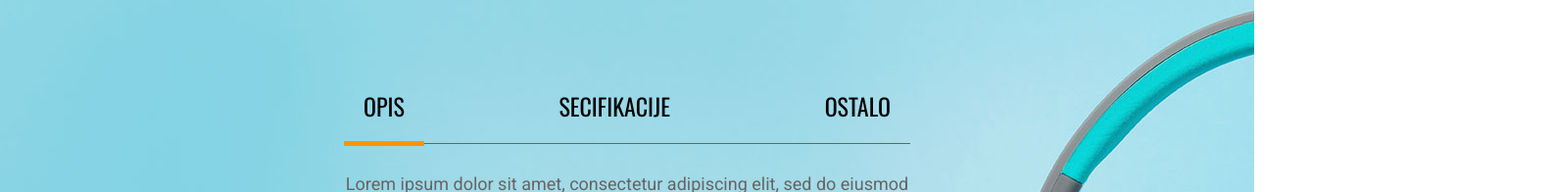
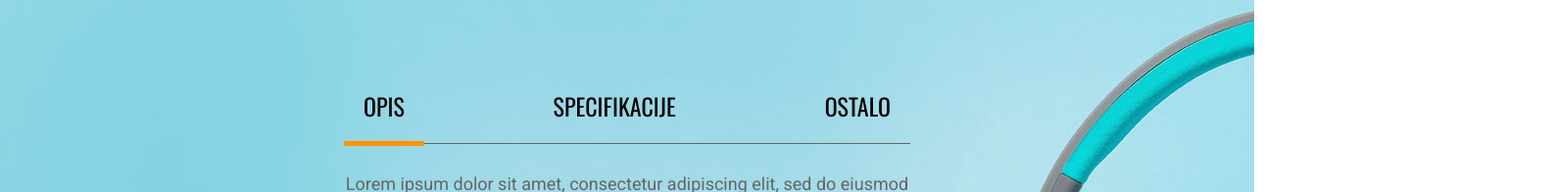
Before and after one commit to Blagoja95/iHave-webpage, a React (Create React App) app: page / in a window 1280 px wide. Shown: the part 2446-2642 px from the top of the page at 98% size, 1586 px wide, since content can reach past the window. Built offline with nearby package versions, Linux system fonts and the light colour scheme.

Commit message:
final touch

```diff
--- a/src/Components/SocialBtn.js
+++ b/src/Components/SocialBtn.js
@@ -1,5 +1,5 @@
 const SocialBtn = ({ addClass }) => {
-  return <a className={`social-btn ${addClass}`}></a>;
+  return <a className={`social-btn ${addClass}`} href="#"></a>;
 };
 
 export default SocialBtn;
--- a/src/SASS/_general.scss
+++ b/src/SASS/_general.scss
@@ -9,7 +9,6 @@
 
 html {
   font-size: 62.5%;
-  overflow-x: hidden;
 }
 
 body {
@@ -86,3 +85,10 @@
     text-align: center;
   }
 }
+
+header,
+section,
+footer {
+  overflow-x: hidden;
+  width: 100vw;
+}
--- a/src/SASS/form/_formMedia.scss
+++ b/src/SASS/form/_formMedia.scss
@@ -1,5 +1,6 @@
-@media screen and (max-width: 1251px) {
+@media screen and (max-width: 1313px) {
   .form__content {
+    justify-content: center;
     margin-left: 0;
   }
 }
@@ -16,6 +17,11 @@
 
 @media screen and (max-width: 400px) {
   .form__img {
-    max-height: 40rem;
+    max-height: 30rem;
+  }
+
+  .form__input {
+    width: 80%;
+    min-width: 35rem;
   }
 }
--- a/src/SASS/other/_otherMedia.scss
+++ b/src/SASS/other/_otherMedia.scss
@@ -3,3 +3,17 @@
     justify-content: space-evenly;
   }
 }
+
+@media screen and (max-width: 450px) {
+  .product__img {
+    max-height: 30rem;
+  }
+
+  .product__title {
+    font-size: 3rem !important;
+  }
+
+  .product__price {
+    font-size: 3rem;
+  }
+}
--- a/src/Sections/Footer/Foter.js
+++ b/src/Sections/Footer/Foter.js
@@ -4,7 +4,7 @@
 
 const Footer = () => {
   return (
-    <footer class="footer" id="footer">
+    <footer className="footer" id="footer">
       <div className="section footer-top">
         <div className="support">
           <h2 className="support__title footer__title">KONTAKT I PODRŠKA</h2>
--- a/src/Sections/Specification/Specification.js
+++ b/src/Sections/Specification/Specification.js
@@ -12,7 +12,11 @@
       <div className="section specification__inner">
         <div className="specification__controls">
           <SpecCtrl content={"Opis"} handleClick={handleClick} id="1" />
-          <SpecCtrl content={"Secifikacije"} handleClick={handleClick} id="2" />
+          <SpecCtrl
+            content={"Specifikacije"}
+            handleClick={handleClick}
+            id="2"
+          />
           <SpecCtrl content={"Ostalo"} handleClick={handleClick} id="3" />
         </div>
         <div className="specification__content">
```
